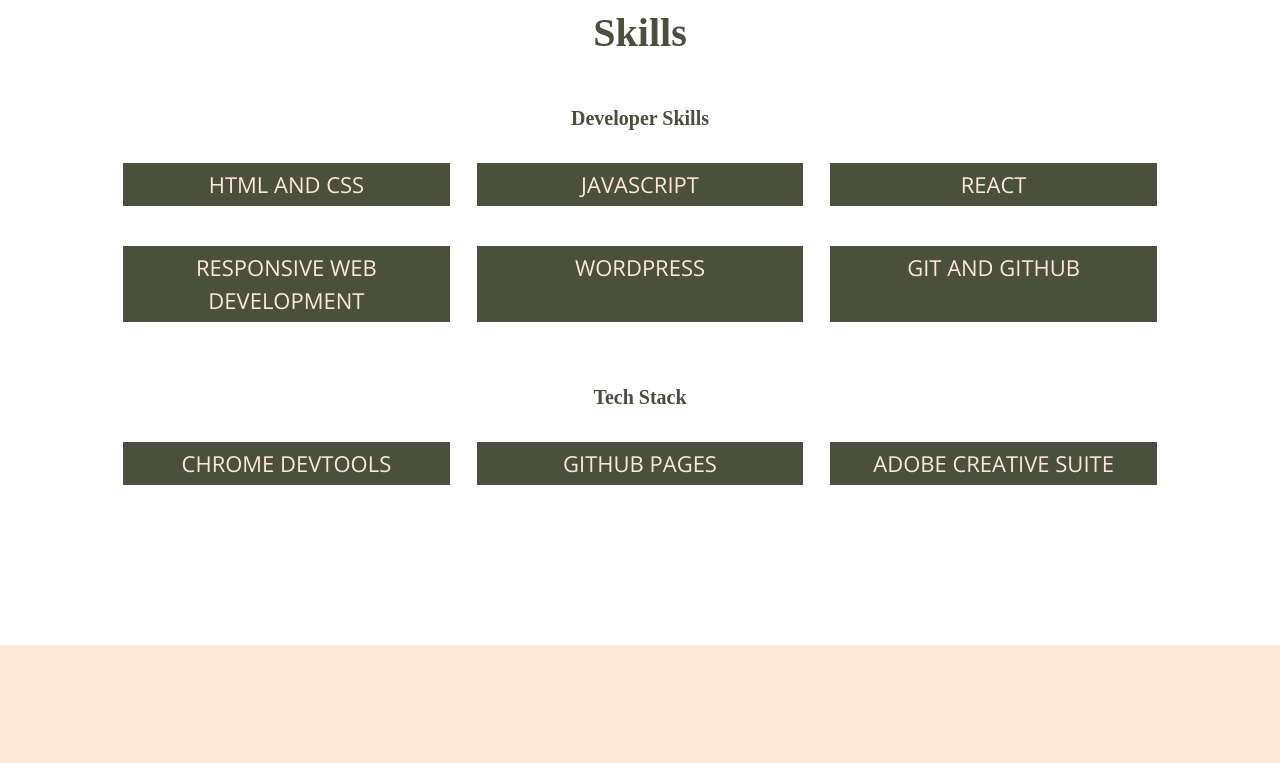
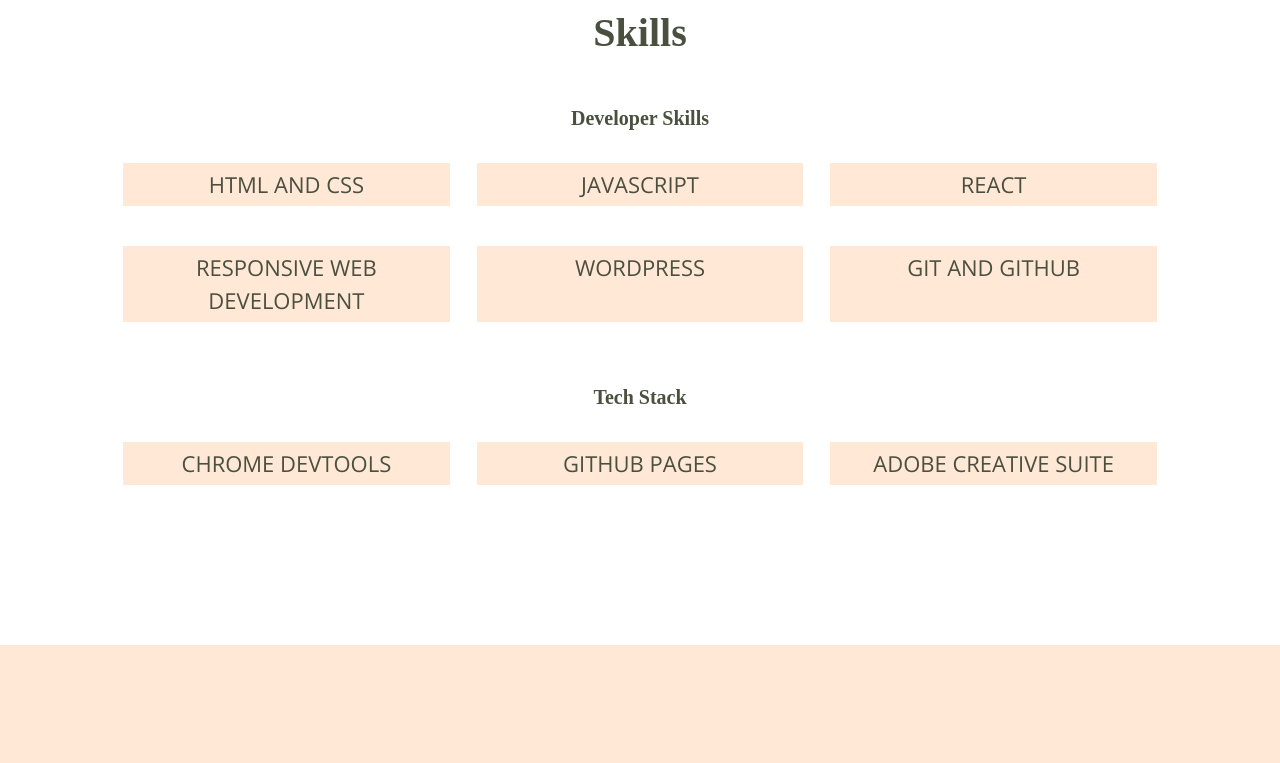
Before and after one commit to twosavoie/Milestone-Portfolio, a website built with Parcel: page index.html in a window 1280 px wide. Shown: the part 2532-3295 px from the top of the page. Built offline with nearby package versions, Linux system fonts and the light colour scheme; files whose address does not match are found by name; a web font is replaced by a local one.

Commit message:
corrected colors from merge

```diff
--- a/css/main.css
+++ b/css/main.css
@@ -146,7 +146,7 @@
 .tool-wrapper p {
   text-transform: uppercase;
   font-size: 1.125rem;
-  color: #ffe8d6;
+  color: #4A4F3E;
 }
 
 
@@ -383,7 +383,7 @@
 
 .language-wrapper p,
 .tool-wrapper p {
-  background-color: #4a4f3e;
+  background-color: #FFE8D6;
   padding: 5px 0;
   margin: 20px 0;
 }
@@ -727,7 +727,6 @@
 
   .language-wrapper p,
   .tool-wrapper p {
-    background-color: #4a4f3e;
     padding: 5px 0;
   }
 
@@ -962,7 +961,6 @@
 
   .language-wrapper p,
   .tool-wrapper p {
-    background-color: #4a4f3e;
     padding: 5px 0;
   }
 
```
